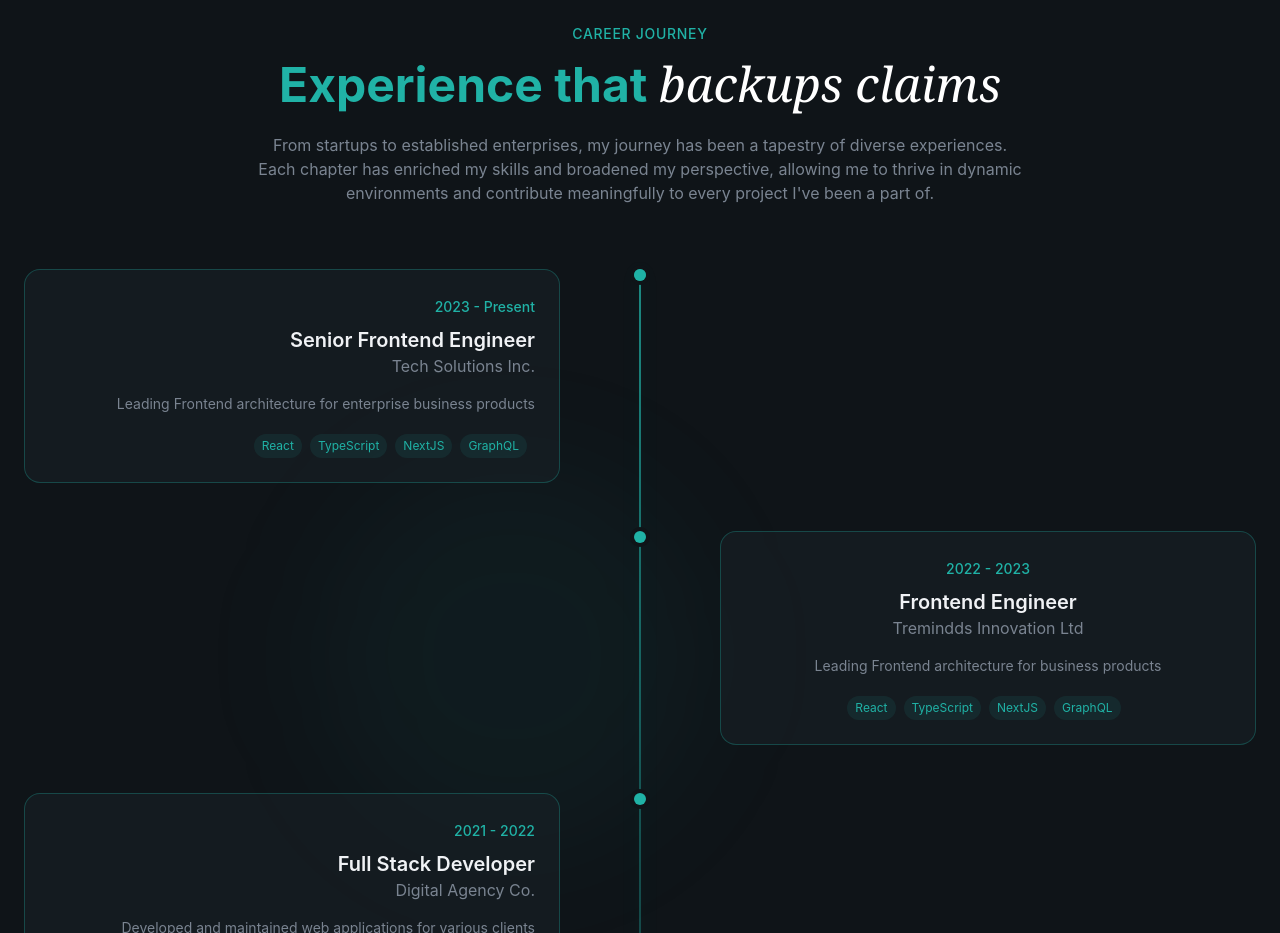
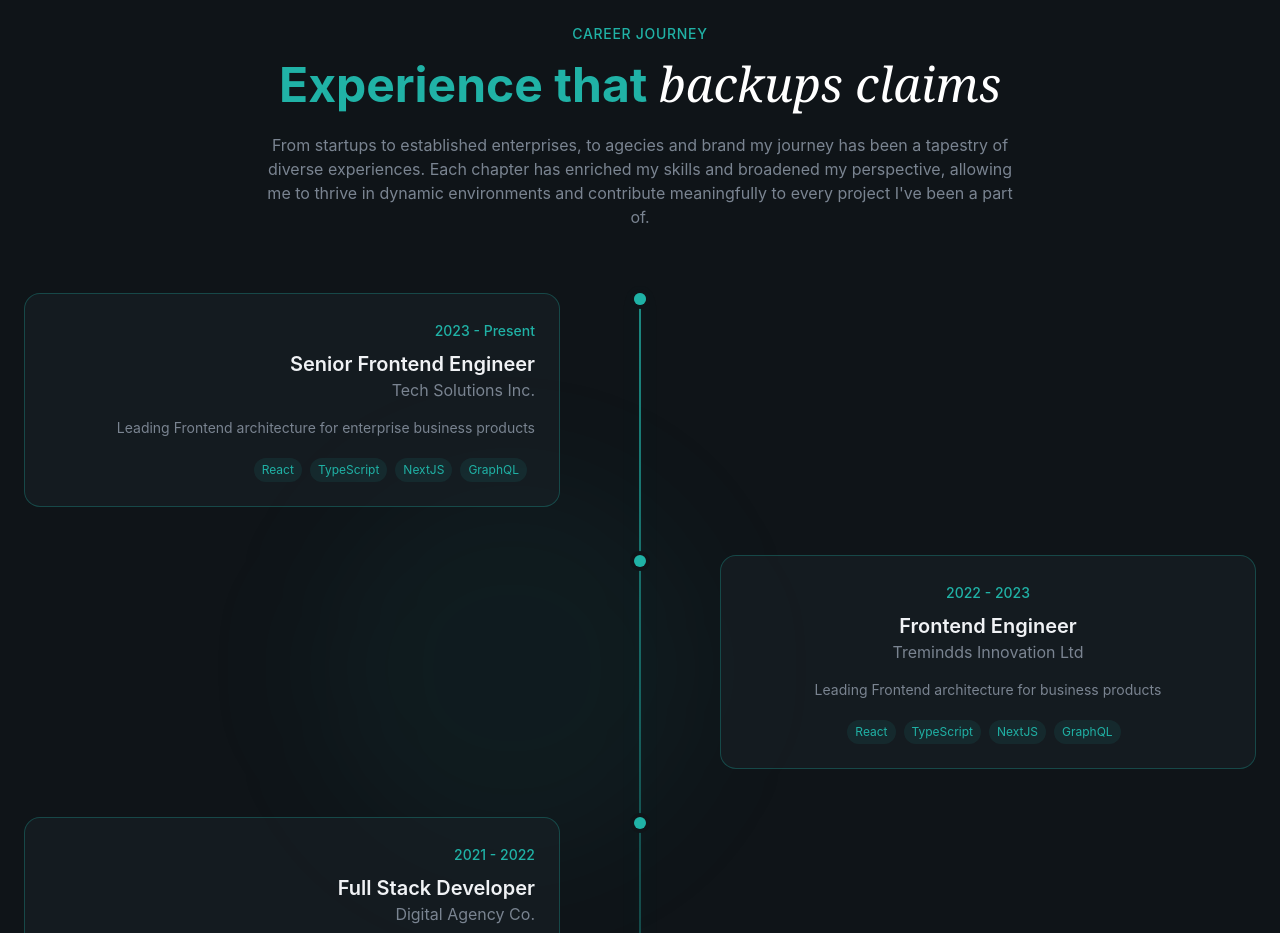
Before and after one commit to Emperor16/Daniel-Portfolio, a React (Vite) app: page / in a window 1280 px wide. Shown: the part 3780-4713 px from the top of the page. Built offline with nearby package versions, Linux system fonts and the light colour scheme.

Commit message:
Fixed a bug

```diff
--- a/src/sections/experience.jsx
+++ b/src/sections/experience.jsx
@@ -48,7 +48,7 @@ export const Experience = () => {
                         Experience that <span className="italic font-normal font-serif text-white">backups claims</span>
                     </h2>
                     <p className="w-full mx-auto text-center text-muted-foreground animate-fade-in animation-delay-200">
-                        From startups to established enterprises, my journey has been a tapestry of diverse experiences. Each chapter has enriched my skills and broadened my perspective, allowing me to thrive in dynamic environments and contribute meaningfully to every project I've been a part of.
+                        From startups to established enterprises, to agecies and brand my journey has been a tapestry of diverse experiences. Each chapter has enriched my skills and broadened my perspective, allowing me to thrive in dynamic environments and contribute meaningfully to every project I've been a part of.
                     </p>
                 </div>
 
```
